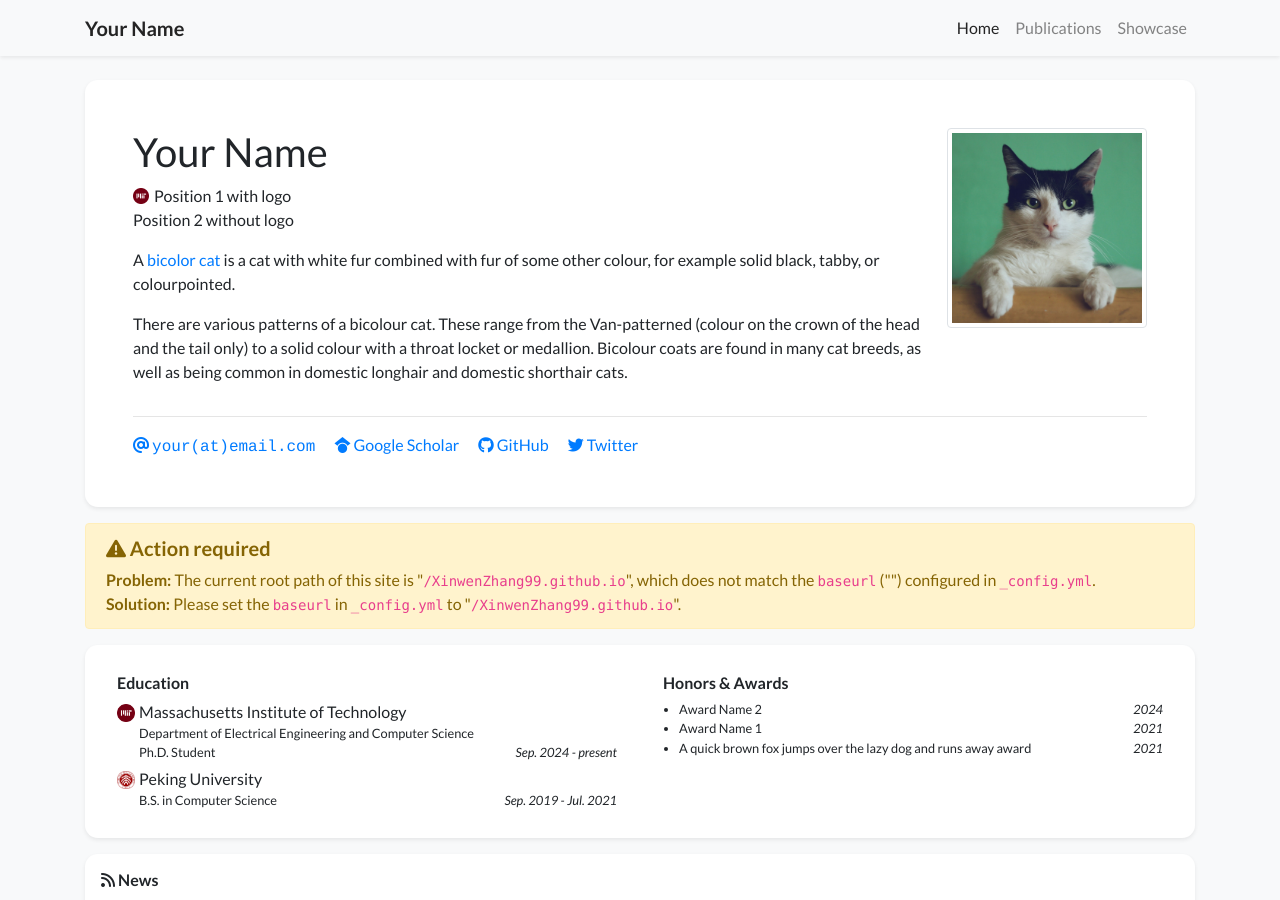
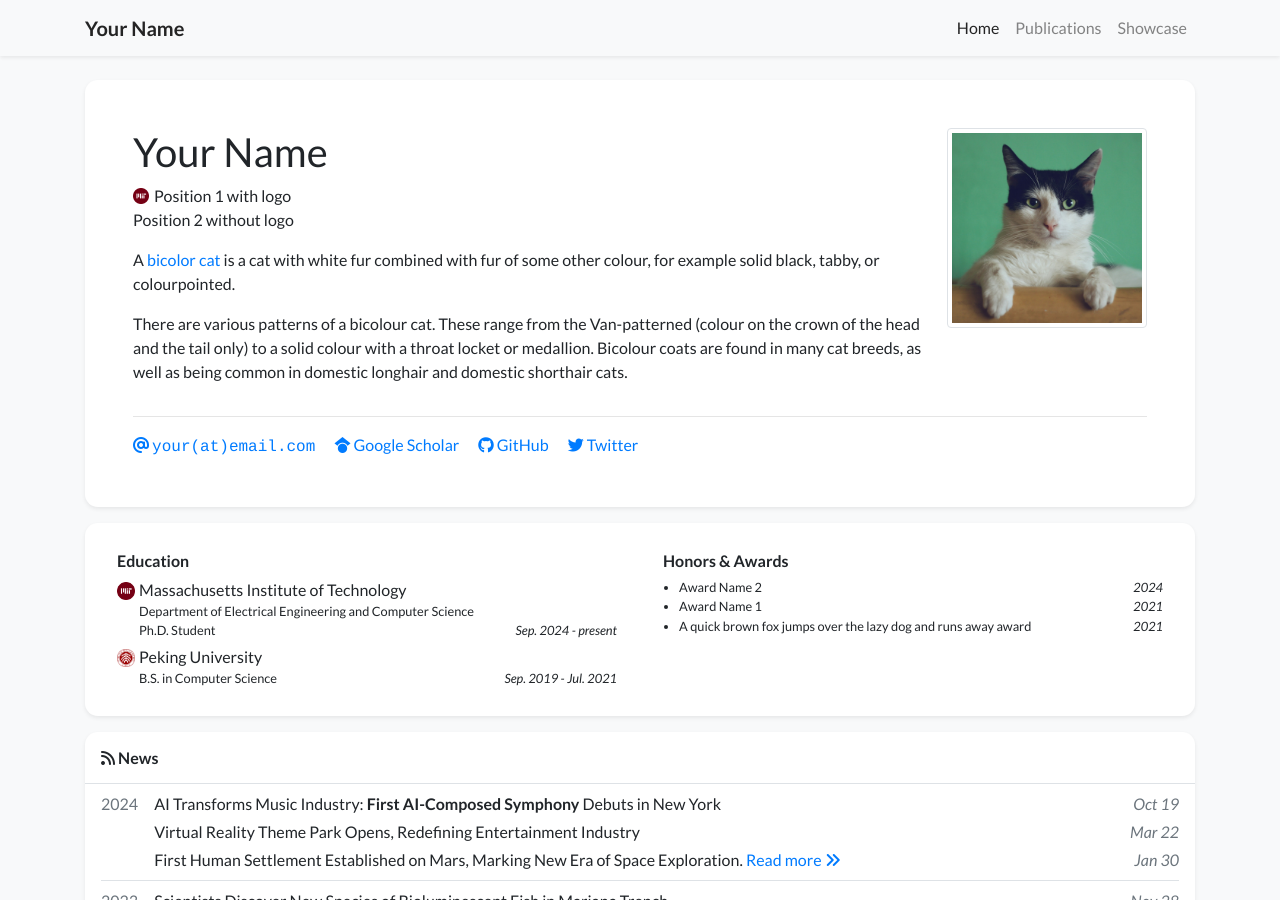
Before and after one commit to XinwenZhang99/XinwenZhang99.github.io, a Jekyll site: the page built from index.html, in a window 1280 px wide and 900 px high. Built offline with Jekyll 4.4.1, drawn with Linux system fonts in a browser that asks for light colours; nearby versions of some CDN libraries; a style sheet for code colours, icons or effects is not loaded; some of the changed lines change nothing that is shown.

Commit message:
Update _config.yml

```diff
--- a/_config.yml
+++ b/_config.yml
@@ -13,13 +13,7 @@
 # you will see them accessed via {{ site.title }}, {{ site.email }}, and so on.
 # You can create any custom variable you would like, and they will be accessible
 # in the templates via {{ site.myvariable }}.
-title: "Xinwen Zhang"
-email: "ellenz@temple.edu"
-description: >-
-  PhD student at Temple University. Research in optimization for large-scale machine learning, federated learning, and stochastic optimization.
-url: "https://XinwenZhang99.github.io"
-github_username: XinwenZhang99
-baseurl: "" # the subpath of your site, e.g. /blog
+baseurl: "/academic-homepage" # the subpath of your site, e.g. /blog
 
 # Build settings
 markdown: kramdown
```
